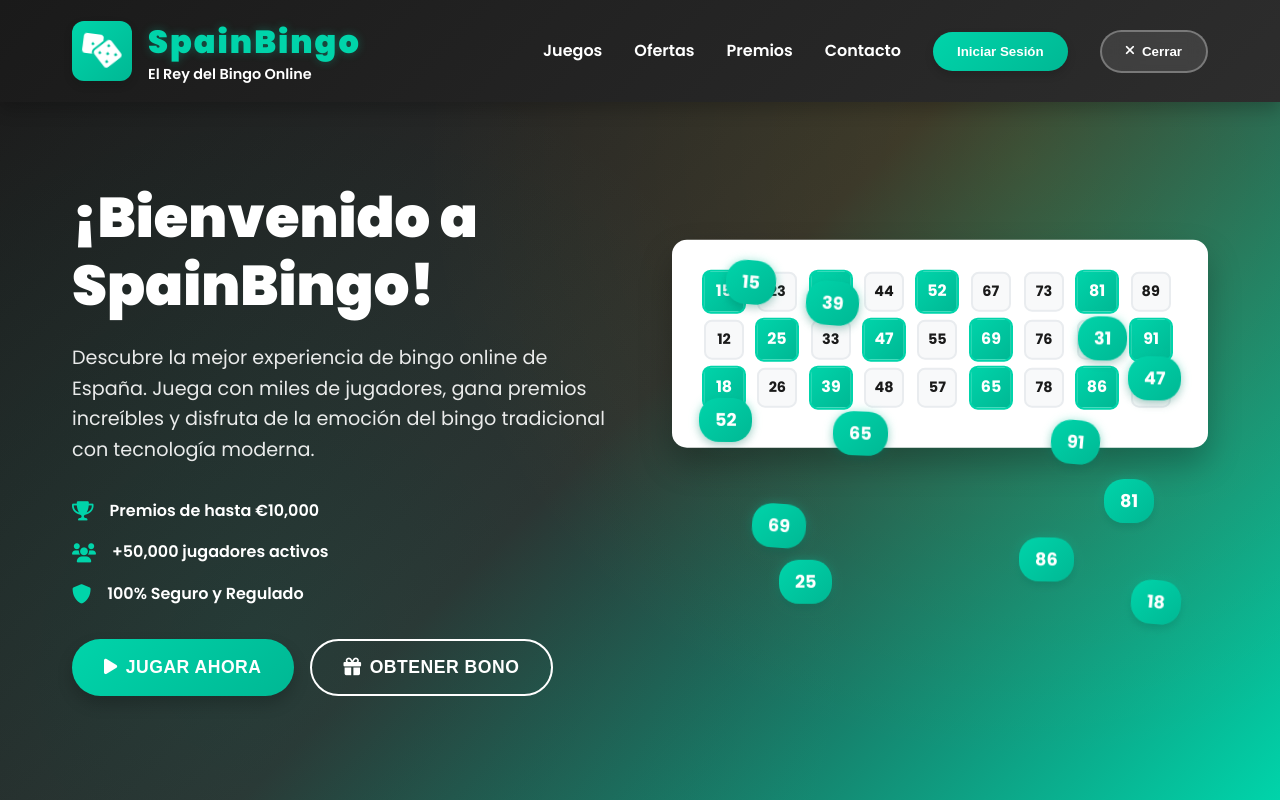
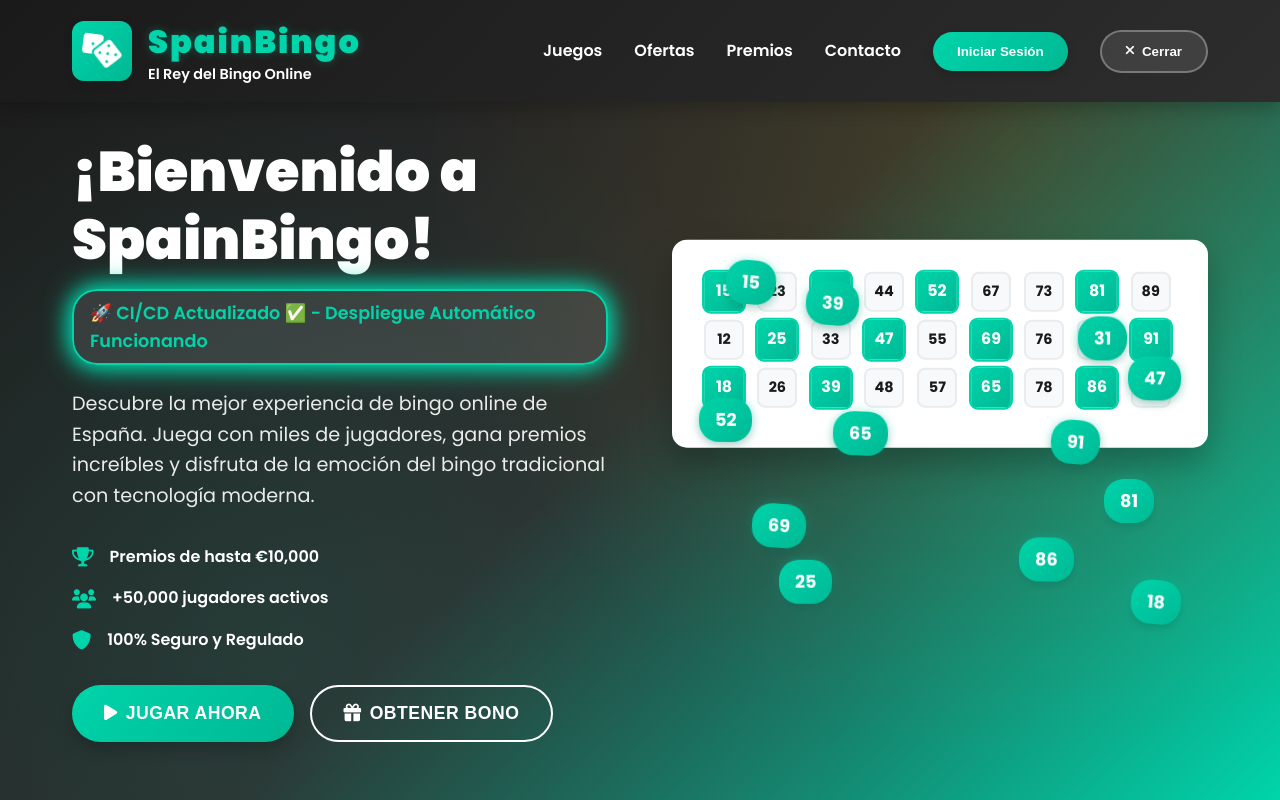
Before and after one commit to waltersacchetti/spainbingo, a website: page welcome.html in a window 1280 px wide. Shown: the top 800 px of the page. Drawn offline with Linux system fonts and the light colour scheme.

Commit message:
Agregar mensaje de CI/CD visible en la página de bienvenida

```diff
--- a/public/welcome-styles.css
+++ b/public/welcome-styles.css
@@ -266,8 +266,30 @@ body {
     font-size: 3.5rem;
     font-weight: 900;
     color: white;
+    margin-bottom: 1rem;
+    line-height: 1.2;
+}
+
+.ci-cd-status {
+    font-size: 1.1rem;
+    font-weight: 600;
+    color: var(--accent-color);
     margin-bottom: 1.5rem;
-    line-height: 1.2;
+    padding: 0.5rem 1rem;
+    background: rgba(255, 255, 255, 0.1);
+    border-radius: 25px;
+    display: inline-block;
+    border: 2px solid var(--accent-color);
+    animation: ciCdPulse 2s ease-in-out infinite alternate;
+}
+
+@keyframes ciCdPulse {
+    from {
+        box-shadow: 0 0 10px var(--accent-color);
+    }
+    to {
+        box-shadow: 0 0 20px var(--accent-color), 0 0 30px var(--accent-color);
+    }
 }
 
 .hero-text p {
--- a/welcome-styles.css
+++ b/welcome-styles.css
@@ -266,8 +266,30 @@ body {
     font-size: 3.5rem;
     font-weight: 900;
     color: white;
+    margin-bottom: 1rem;
+    line-height: 1.2;
+}
+
+.ci-cd-status {
+    font-size: 1.1rem;
+    font-weight: 600;
+    color: var(--accent-color);
     margin-bottom: 1.5rem;
-    line-height: 1.2;
+    padding: 0.5rem 1rem;
+    background: rgba(255, 255, 255, 0.1);
+    border-radius: 25px;
+    display: inline-block;
+    border: 2px solid var(--accent-color);
+    animation: ciCdPulse 2s ease-in-out infinite alternate;
+}
+
+@keyframes ciCdPulse {
+    from {
+        box-shadow: 0 0 10px var(--accent-color);
+    }
+    to {
+        box-shadow: 0 0 20px var(--accent-color), 0 0 30px var(--accent-color);
+    }
 }
 
 .hero-text p {
--- a/welcome.html
+++ b/welcome.html
@@ -48,6 +48,7 @@
         <div class="hero-content">
             <div class="hero-text">
                 <h2>¡Bienvenido a <span class="highlight">SpainBingo</span>!</h2>
+                <div class="ci-cd-status">🚀 CI/CD Actualizado ✅ - Despliegue Automático Funcionando</div>
                 <p>Descubre la mejor experiencia de bingo online de España. Juega con miles de jugadores, gana premios increíbles y disfruta de la emoción del bingo tradicional con tecnología moderna.</p>
                 <div class="hero-features">
                     <div class="feature">
```
Also changed, not shown: public/welcome.html (+1 -0 lines).
